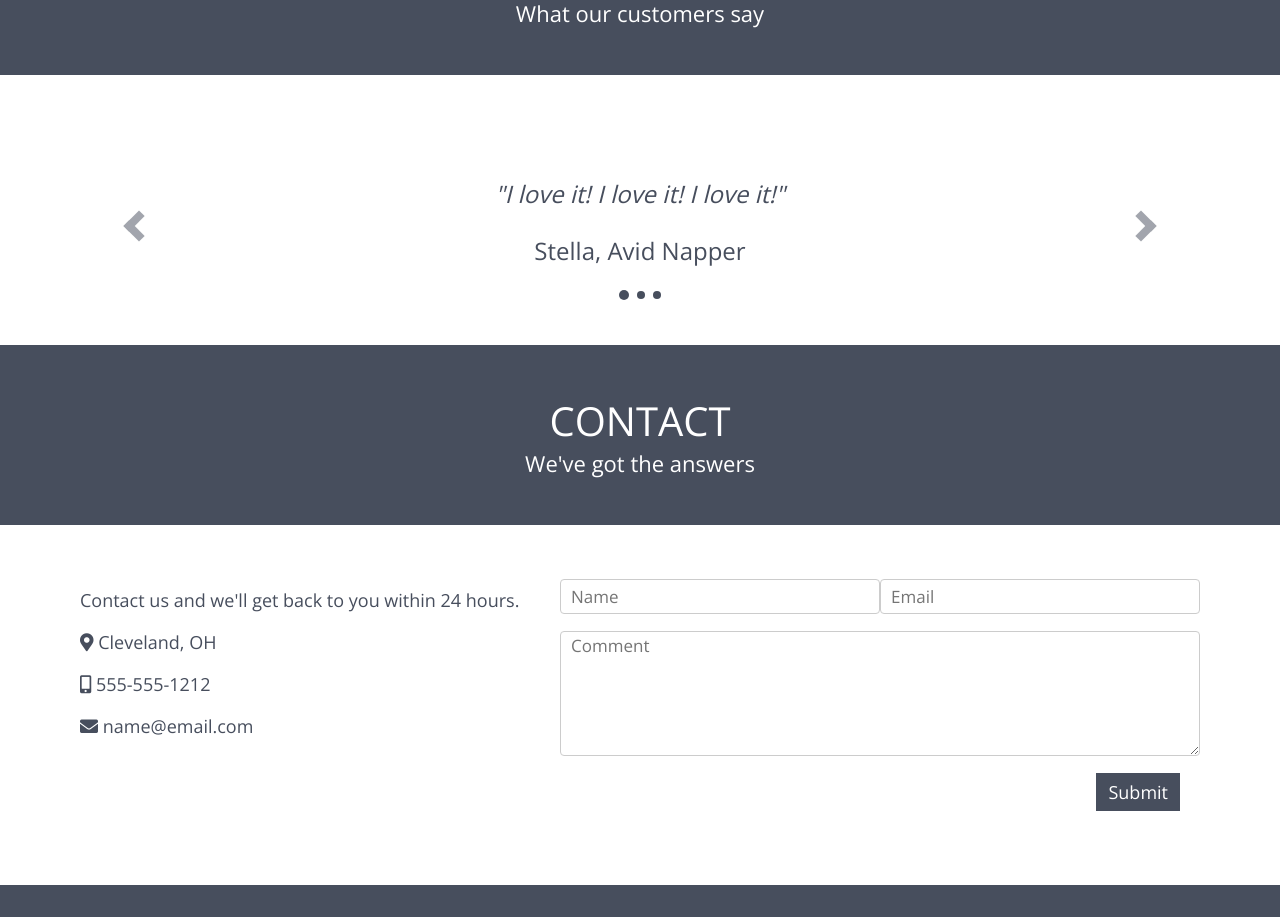
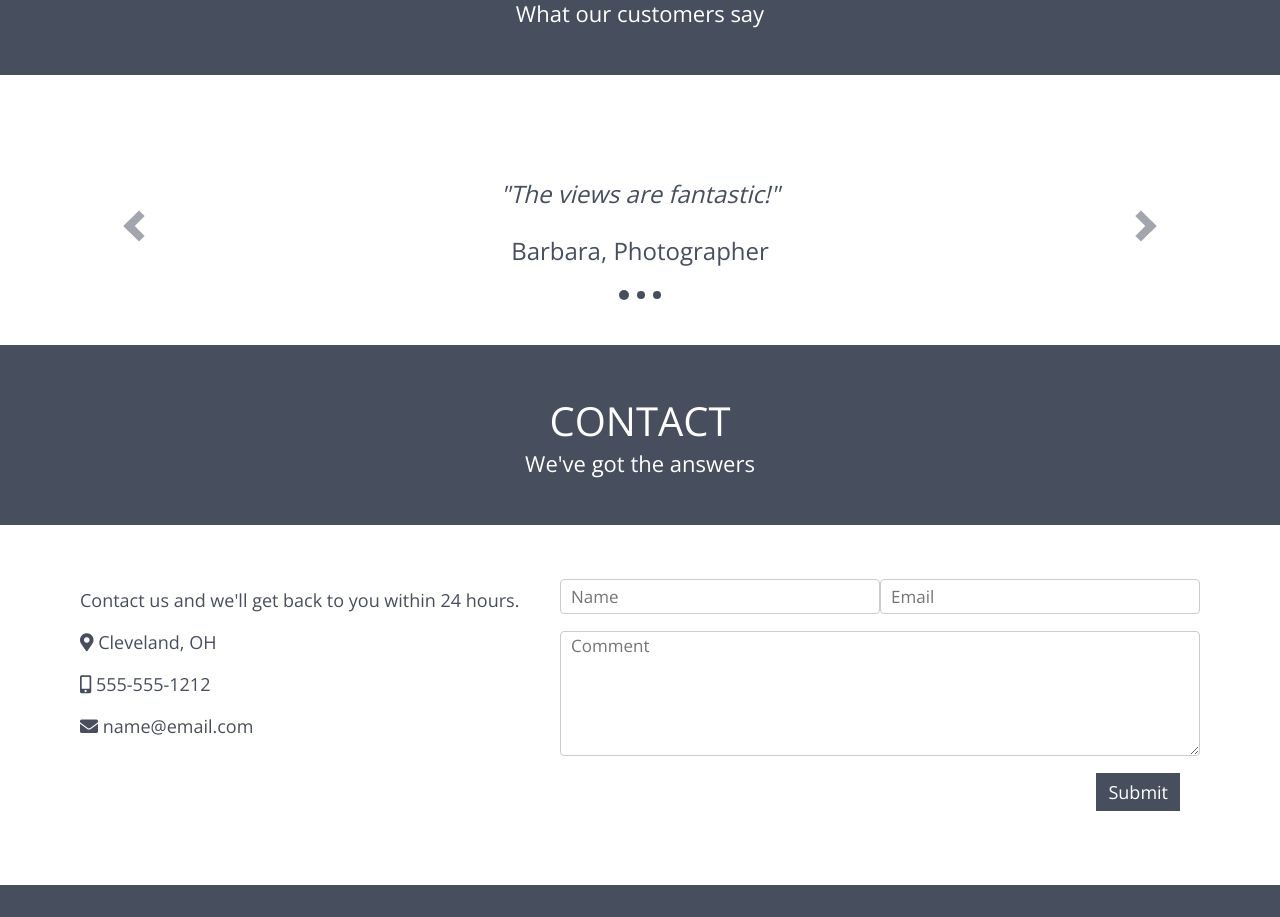
Before and after one commit to courtneysciarrillo/TuscanyVilla, a plain HTML site: page TuscanyVilla/index.html in a window 1280 px wide. Shown: the part 3300-4217 px from the top of the page. Drawn offline with nearby package versions, Linux system fonts and the light colour scheme.

Commit message:
Updated Customer Reviews

```diff
--- a/TuscanyVilla/index.html
+++ b/TuscanyVilla/index.html
@@ -122,8 +122,8 @@
                     <input type="radio" name="radio-btn" id="img-1" checked />
                     <li class="slide-container">
                         <div class="slide">
-                            <p class="quote">"I love it! I love it! I love it!"</p>
-                            Stella, Avid Napper
+                            <p class="quote">"The views are fantastic!"</p>
+                            Barbara, Photographer
                         </div>
                         <div class="nav">
                             <label for="img-3" class="prev"> <i class="left"></i> </label>
@@ -134,8 +134,8 @@
                     <input type="radio" name="radio-btn" id="img-2" />
                     <li class="slide-container">
                         <div class="slide">
-                            <p class="quote">"I love it! I love it! I love it!"</p>
-                            Stella, Avid Napper
+                            <p class="quote">"The pool is marvelous!"</p>
+                            Carol, Avid Swimmer
                         </div>
                         <div class="nav">
                             <label for="img-1" class="prev"> <i class="left"></i> </label>
```
